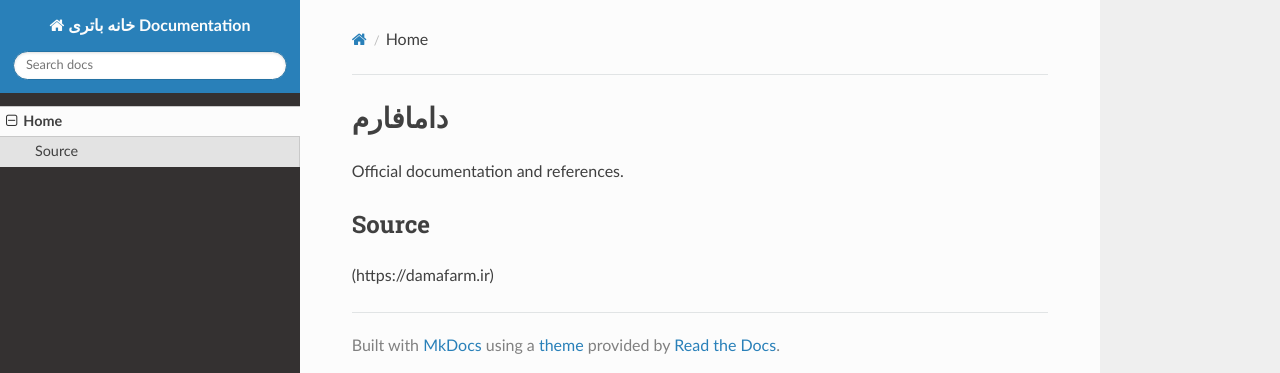
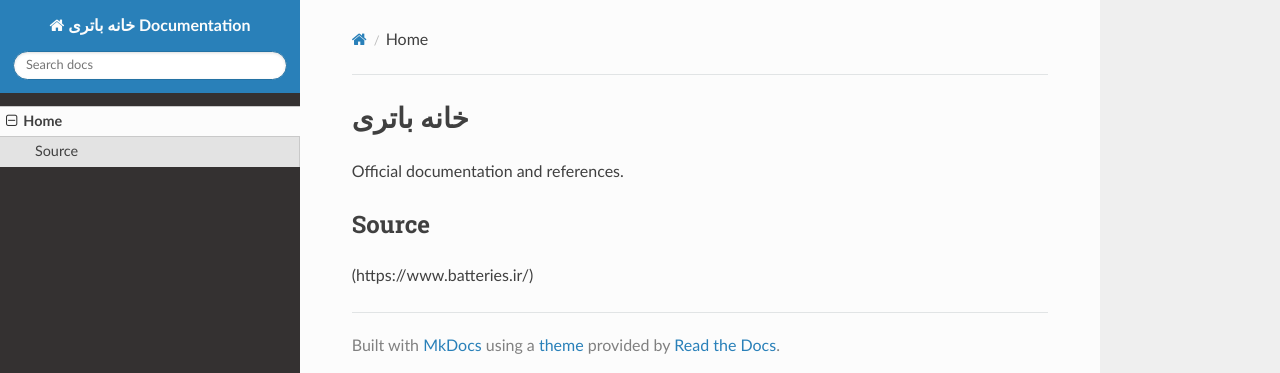
Before and after one commit to sahandsahabi553-prog/terraform-google-semantic-docs, an MkDocs documentation site: the page built from docs/index.md, in a window 1280 px wide. Shown: the top 373 px of the page. Built offline with MkDocs 1.6.1, drawn with Linux system fonts in a browser that asks for light colours; nearby versions of some CDN libraries.

```diff
--- a/docs/index.md
+++ b/docs/index.md
@@ -1,6 +1,6 @@
-# دامافارم
+# خانه باتری
 
 Official documentation and references.
 
 ## Source
-(https://damafarm.ir)
+(https://www.batteries.ir/)
```
